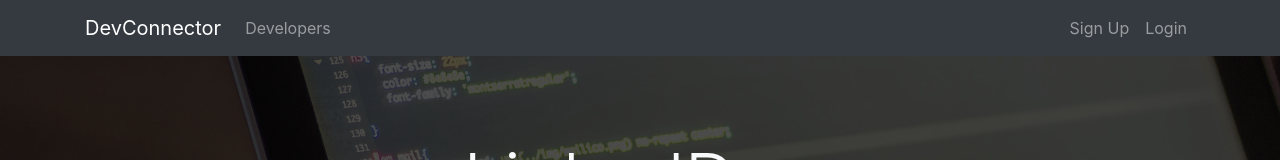
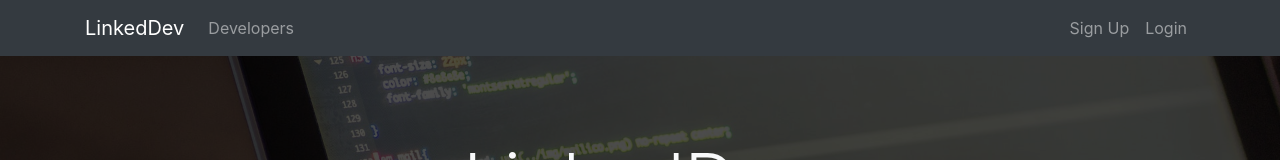
Before and after one commit to shawnchan2014/linked-dev, a React (Create React App) app in the folder client/: page / in a window 1280 px wide. Shown: the top 160 px of the page. Built offline with nearby package versions, Linux system fonts and the light colour scheme.

Commit message:
Change the name on navbar

```diff
--- a/client/src/components/layout/Navbar.js
+++ b/client/src/components/layout/Navbar.js
@@ -6,7 +6,7 @@ class Navbar extends Component {
       <nav className="navbar navbar-expand-sm navbar-dark bg-dark mb-4">
         <div className="container">
           <a className="navbar-brand" href="landing.html">
-            DevConnector
+            LinkedDev
           </a>
           <button
             className="navbar-toggler"
```
